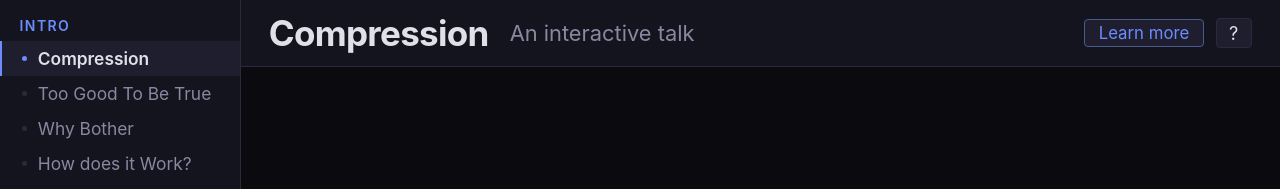
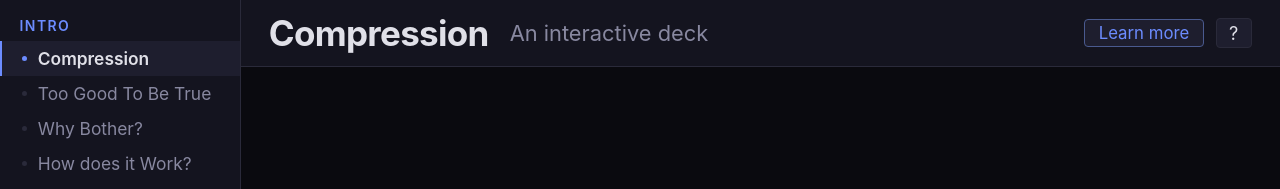
Before and after one commit to yortus/compression, a Vue app: page /#/title in a window 1280 px wide. Shown: the top 189 px of the page. Built offline with nearby package versions, Linux system fonts and the light colour scheme.

Commit message:
slide tweaks

```diff
--- a/src/content/timeline.ts
+++ b/src/content/timeline.ts
@@ -27,7 +27,7 @@ export const TIMELINE: TimelineEntry[] = [
   {
     year: 1948,
     who: 'Claude Shannon',
-    what: 'Information has a measurable quantity — entropy sets the floor',
+    what: 'Compression and entropy are deeply connected',
     act: 'framing',
     keystone: true,
   },
--- a/src/deck/slides.ts
+++ b/src/deck/slides.ts
@@ -46,7 +46,7 @@ export const SLIDES: SlideDef[] = [
     id: 'title',
     act: 'framing',
     title: 'Compression',
-    subtitle: 'An interactive talk',
+    subtitle: 'An interactive deck',
     component: TitleSlide,
     tag: 'core',
   },
@@ -60,8 +60,8 @@ export const SLIDES: SlideDef[] = [
   {
     id: 'why-care',
     act: 'framing',
-    title: 'Why Bother',
-    subtitle: 'The numbers behind an ordinary photograph',
+    title: 'Why Bother?',
+    subtitle: 'Compression is ridiculously effective',
     component: WhyCare,
     tag: 'core',
     controls: ['image', 'quality'],
@@ -70,7 +70,7 @@ export const SLIDES: SlideDef[] = [
     id: 'how-it-works',
     act: 'framing',
     title: 'How does it Work?',
-    subtitle: 'A map of what the talk will cover',
+    subtitle: 'Key themes this deck explores',
     component: HowItWorks,
     tag: 'core',
   },
@@ -168,7 +168,7 @@ export const SLIDES: SlideDef[] = [
     id: 'basis-64',
     act: 'fourier',
     title: 'DCT',
-    subtitle: 'The Discrete Cosine Transform',
+    subtitle: 'The discrete cosine transform',
     component: Basis64,
     tag: 'core',
     // Quality matters here now: it decides how many patterns survive the middle act.
```
